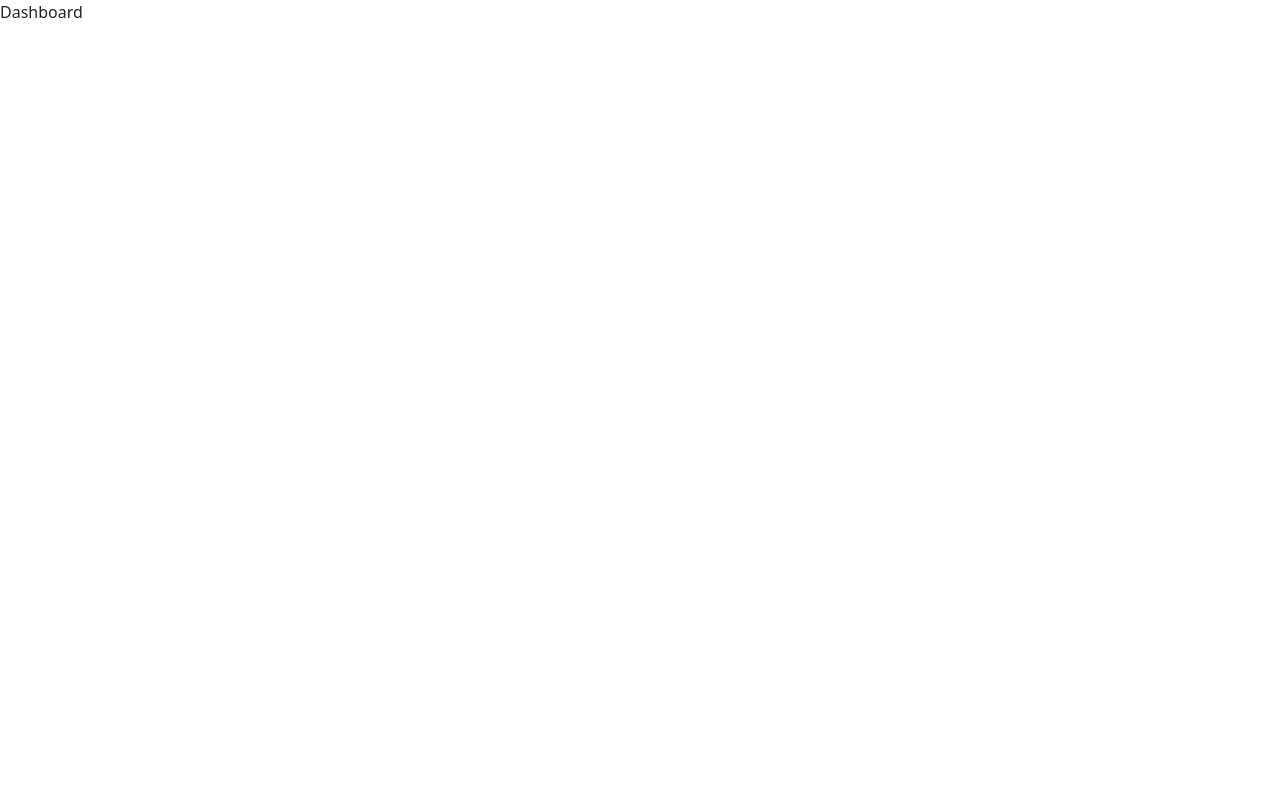
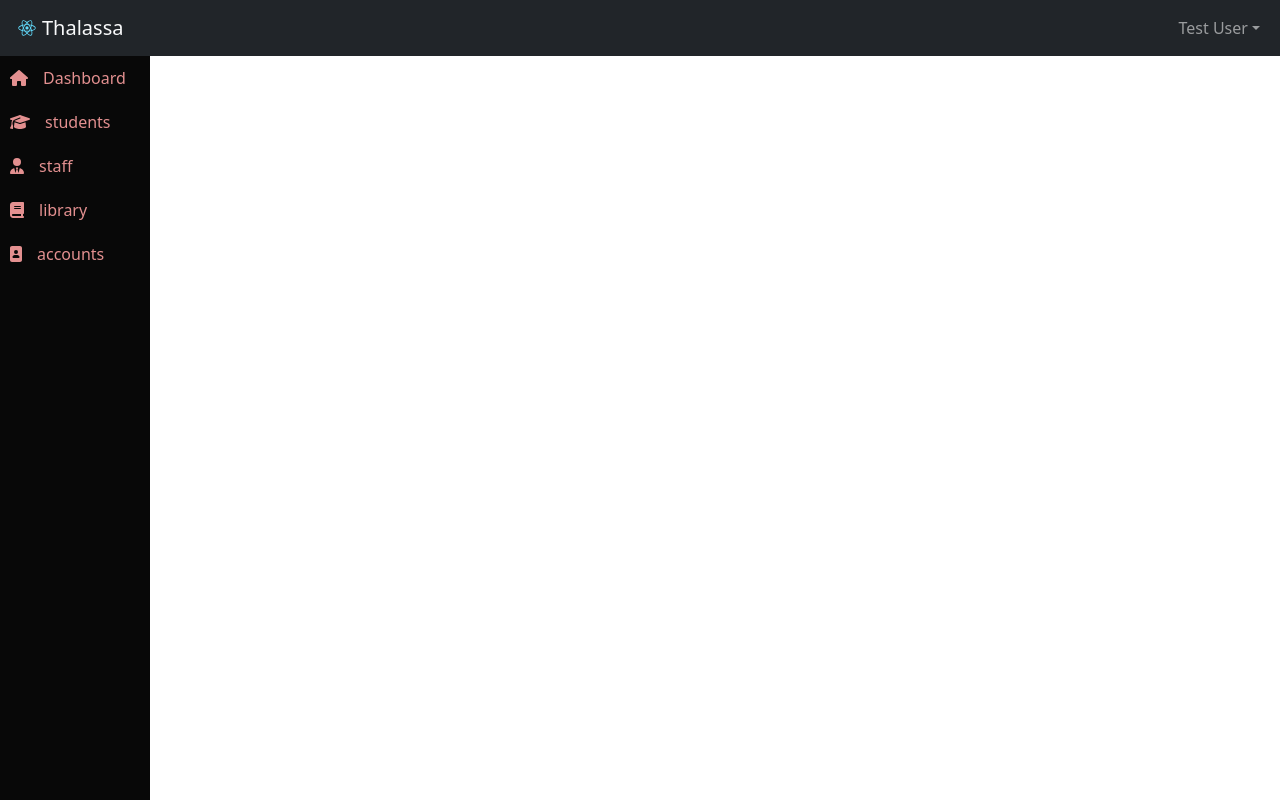
Before and after one commit to vinay-kumar-ps/React_school_management, a React (Create React App) app: page / in a window 1280 px wide. Built offline with nearby package versions, Linux system fonts and the light colour scheme.

Commit message:
learning

```diff
--- a/src/Views/Account.jsx
+++ b/src/Views/Account.jsx
@@ -1,4 +1,12 @@
+import Main from "../layouts/Main";
+
+
 const Account = () => {
-    return <p>Account</p>;
+    return  (
+        <>
+        <Main/>
+        <p>Account</p>
+        </>
+    )
 };
 export default Account;
--- a/src/Views/Dashboard.jsx
+++ b/src/Views/Dashboard.jsx
@@ -1,4 +1,10 @@
+import Main from "../layouts/Main";
 const Dashboard = () => {
-    return <p>Dashboard</p>;
+    return  (
+        <>
+        <Main/>
+        <p>Dashboard</p>
+        </>
+    )
 };
 export default Dashboard;
--- a/src/layouts/Main.jsx
+++ b/src/layouts/Main.jsx
@@ -1,5 +1,5 @@
-import AppNavbar from './components/AppNavbar';
-import Sidebar from './components/Sidebar';
+import AppNavbar from '../components/AppNavbar';
+import Sidebar from '../components/Sidebar';
 
 function Main() {
     return (
```
